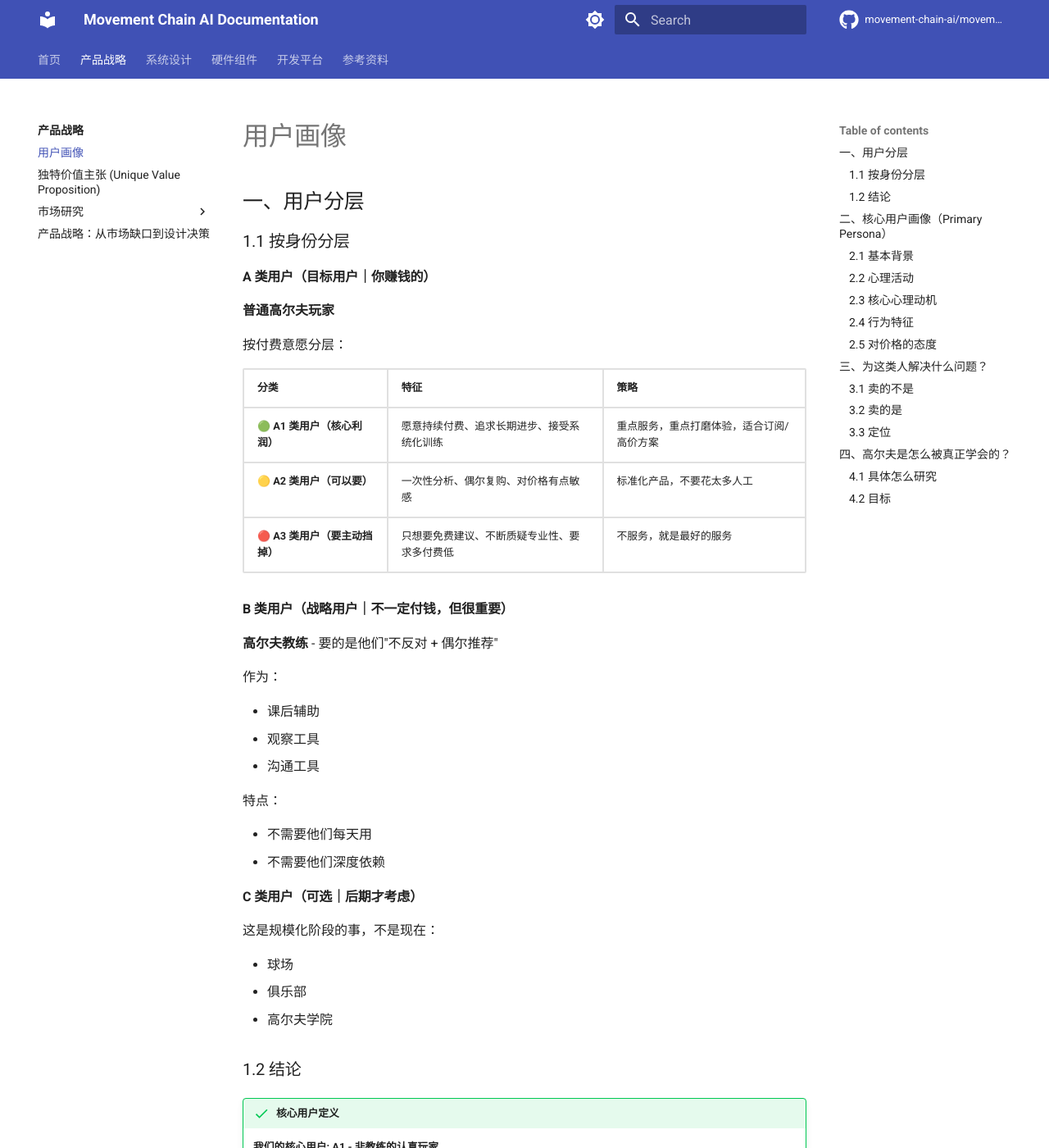
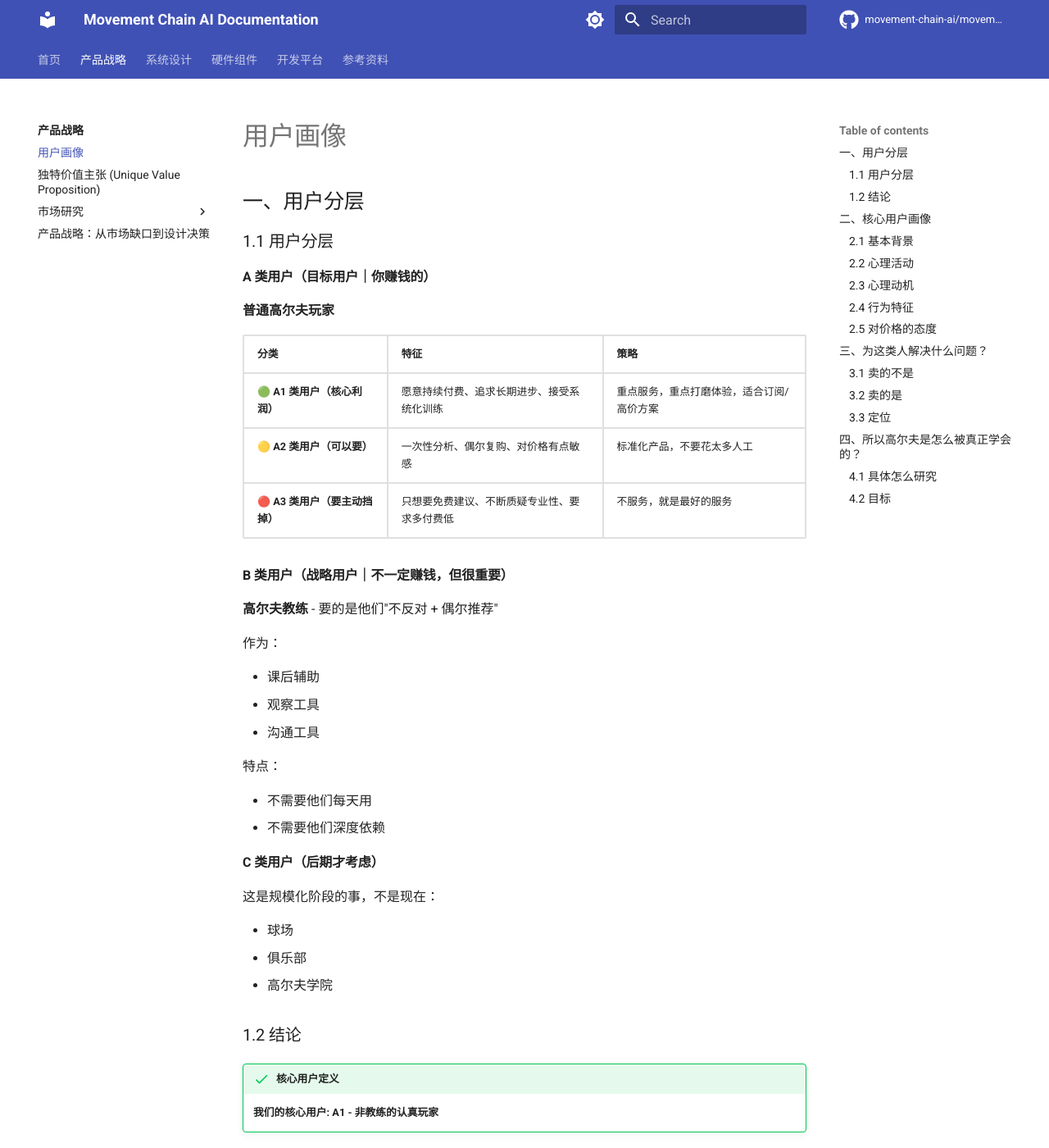
Before and after one commit to movement-chain-ai/movement-chain-docs, an MkDocs documentation site: the page built from docs/zh/product/user-personas.md, in a window 1280 px wide and 1400 px high. Shown: the whole window at 82% size. Built offline with MkDocs 1.6.1 and Material for MkDocs 9.7.7, drawn with Linux system fonts in a browser that asks for light colours; comment, search, counter and statistics services are not loaded; the version menu is left out; some of the changed text lies outside the part shown.

Commit message:
docs: update user-personas with refined content
🤖 Generated with [Claude Code](https://claude.com/claude-code)

Co-Authored-By: Claude Opus 4.5 <noreply@anthropic.com>

```diff
--- a/docs/zh/product/user-personas.md
+++ b/docs/zh/product/user-personas.md
@@ -2,13 +2,11 @@
 
 ## 一、用户分层
 
-### 1.1 按身份分层
+### 1.1 用户分层
 
 #### A 类用户（目标用户｜你赚钱的）
 
 **普通高尔夫玩家**
-
-按付费意愿分层：
 
 | 分类 | 特征 | 策略 |
 |------|------|------|
@@ -16,7 +14,7 @@
 | 🟡 **A2 类用户（可以要）** | 一次性分析、偶尔复购、对价格有点敏感 | 标准化产品，不要花太多人工 |
 | 🔴 **A3 类用户（要主动挡掉）** | 只想要免费建议、不断质疑专业性、要求多付费低 | 不服务，就是最好的服务 |
 
-#### B 类用户（战略用户｜不一定付钱，但很重要）
+#### B 类用户（战略用户｜不一定赚钱，但很重要）
 
 **高尔夫教练** - 要的是他们"不反对 + 偶尔推荐"
 
@@ -31,7 +29,7 @@
 - 不需要他们每天用
 - 不需要他们深度依赖
 
-#### C 类用户（可选｜后期才考虑）
+#### C 类用户（后期才考虑）
 
 这是规模化阶段的事，不是现在：
 
@@ -46,7 +44,7 @@
 
 ---
 
-## 二、核心用户画像（Primary Persona）
+## 二、核心用户画像
 
 ### 2.1 基本背景
 
@@ -76,7 +74,7 @@
 !!! tip "关键洞察"
     👉 他是会把高尔夫"带回家"的人
 
-### 2.3 核心心理动机
+### 2.3 心理动机
 
 #### 动机一：「我不想再靠运气打球了」
 
@@ -100,8 +98,8 @@
 
 > "如果我真的就这样了，那我至少想知道为什么。"
 
-- 👉 他在寻找一个理性答案
-- 👉 不是幻想破 70，而是确认边界
+-  他在寻找一个理性答案
+-  不是幻想破 70，而是确认边界
 
 ### 2.4 行为特征
 
@@ -131,7 +129,7 @@
 |----------|------------|
 | 被"宰" | 不便宜 |
 | 不透明 | 值、清楚、稳定 |
-| 隐形成本 | — |
+| 隐形成本 |  |
 
 ---
 
@@ -154,7 +152,7 @@
 
 ---
 
-## 四、高尔夫是怎么被真正学会的？
+## 四、所以高尔夫是怎么被真正学会的？
 
 ### 4.1 具体怎么研究
 
```
Also changed, not shown: other parts of docs/zh/product/user-personas.md (+2 -2 lines).
